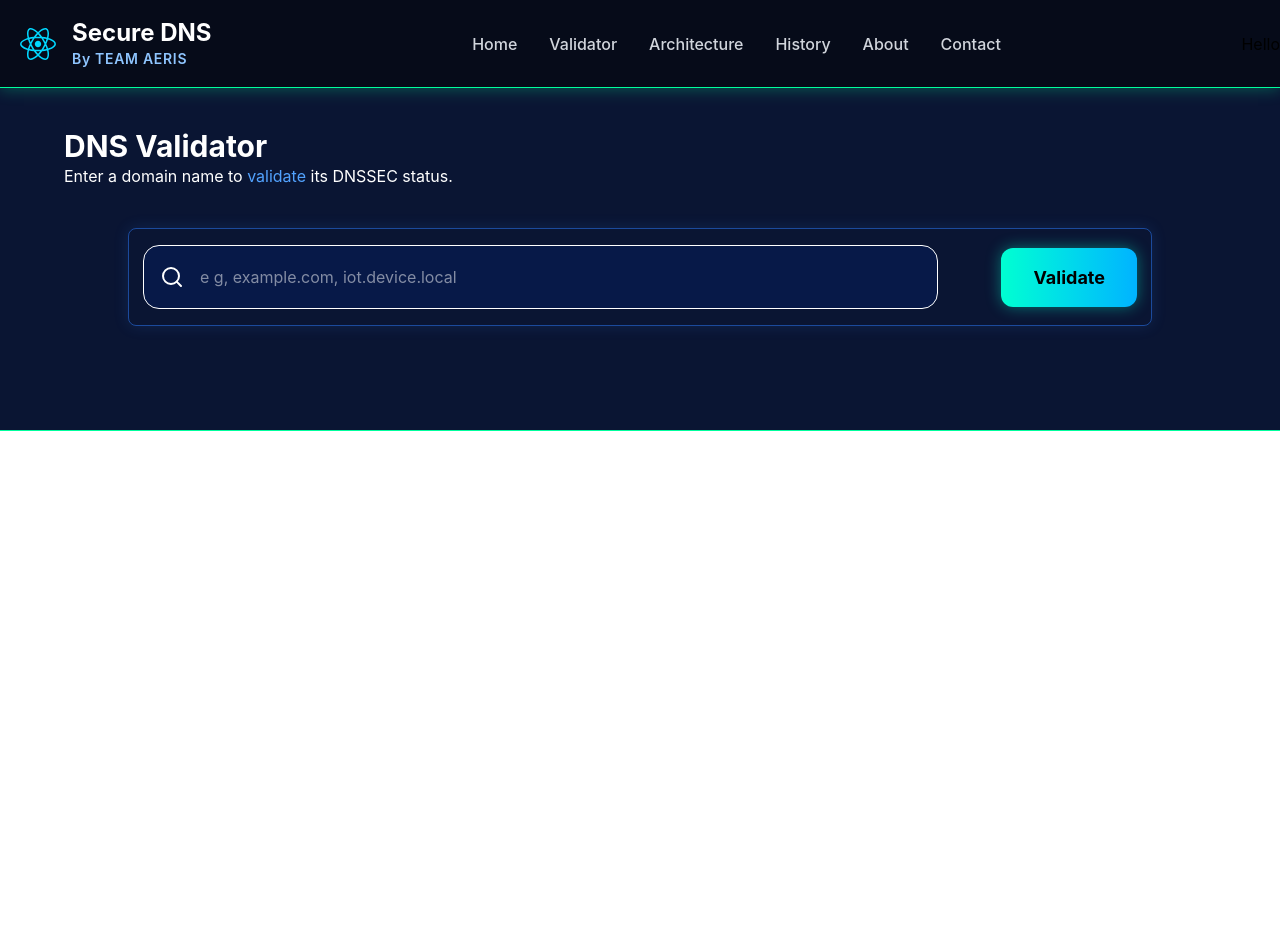
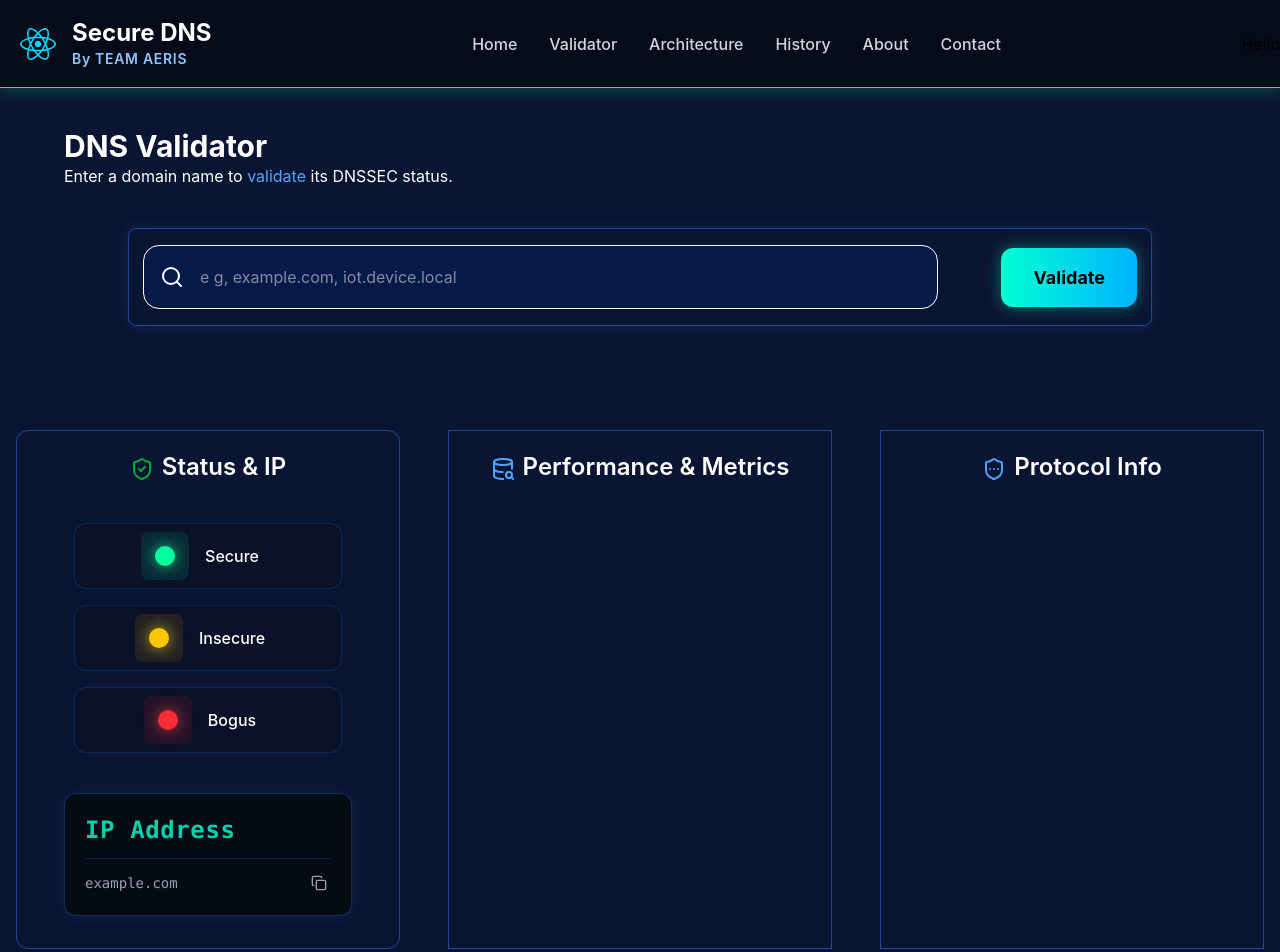
Before and after one commit to aiori-hackathon/TC336, a React app in the folder Frontend/: page /validate in a window 1280 px wide. Shown: the top 952 px of the page. Before the commit the page ends 800 px from the top, so only its background shows below. Built offline with nearby package versions, Linux system fonts and the light colour scheme; the HTML template or start-up script is replaced by a standard one.

Commit message:
Complete the Left Validate Data Component Code

```diff
--- /dev/null
+++ b/Frontend/src/components/IPCard.jsx
@@ -0,0 +1,51 @@
+import { useState } from 'react';
+import { Copy, Check } from 'lucide-react';
+
+const IPCard = (props) => {
+
+  const domain = props.domain || "example.com";
+  const ipAddress = props.ip || "IP Address";
+
+  const [copied, setCopied] = useState(false);
+
+  const handleCopy = () => {
+    navigator.clipboard.writeText(ipAddress)
+      .then(() => {
+        setCopied(true);
+        setTimeout(() => setCopied(false), 2000); // 2 second baad wapas icon change
+      })
+      .catch((err) => console.error("Copy failed!", err));
+  };
+
+  return (
+    // Main Container
+    <div className="w-72 bg-[#050B14] border border-blue-500/30 rounded-xl p-5 shadow-[0_0_15px_rgba(59,130,246,0.1)]">
+
+      <h2 className="text-[#00ffd0ce] text-2xl font-mono font-semibold tracking-wide">
+        {ipAddress}
+      </h2>
+
+      <div className="w-full h-px bg-blue-500/20 my-3"></div>
+
+      <div className="flex justify-between items-center">
+        <span className="text-gray-400 font-mono text-sm">
+          {domain}
+        </span>
+
+        <button
+          onClick={handleCopy}
+          className="text-gray-400 hover:text-[#00FFD1] transition-colors p-1"
+        >
+          {copied ? (
+            <Check className="w-4 h-4 text-[#00FFD1]" /> // Copy hone par Tick
+          ) : (
+            <Copy className="w-4 h-4" /> // Normal Copy icon
+          )}
+        </button>
+      </div>
+
+    </div>
+  );
+};
+
+export default IPCard;
--- /dev/null
+++ b/Frontend/src/components/LeftValidateData.jsx
@@ -0,0 +1,59 @@
+import React from 'react'
+import { ShieldCheck, DatabaseSearch, ShieldEllipsis } from 'lucide-react'
+import IPCard from './IPCard'
+
+const LeftValidateData = () => {
+    return (
+        <div className="w-[30%] rounded-xl pb-8 flex flex-col gap-10 items-center border border-blue-500/50">
+
+            {/*Top Heading of the Left Page*/}
+
+            <div className='flex gap-2 text-2xl font-semibold text-white items-center mt-5'>
+                <ShieldCheck className='text-green-600 mt-1' />
+                <h1>Status & IP</h1>
+            </div>
+
+            {/*3 Div of the status of the DNS in Left Page*/}
+
+            <div className="w-full flex flex-col items-center gap-4">
+
+                <div className="w-[70%] flex justify-center items-center gap-4 bg-[#0A1128] border border-blue-500/20 p-2 pr-6 rounded-xl">
+
+                    <div className="w-12 h-12 rounded-lg bg-[#00FF9D]/10 flex items-center justify-center">
+                        <div className="w-5 h-5 rounded-full bg-[#00FF9D] shadow-[0_0_15px_rgba(0,255,157,0.8)]"></div>
+                    </div>
+                    <span className="text-white font-medium">Secure</span>
+
+                </div>
+
+                <div className="w-[70%] flex justify-center items-center gap-4 bg-[#0A1128] border border-blue-500/20 p-2 pr-6 rounded-xl">
+
+                    <div className="w-12 h-12 rounded-lg bg-yellow-500/10 flex items-center justify-center">
+                        <div className="w-5 h-5 rounded-full bg-yellow-400 shadow-[0_0_15px_rgba(250,204,21,0.8)]"></div>
+                    </div>
+                    <span className="text-white font-medium">Insecure</span>
+
+                </div>
+
+                <div className="w-[70%] flex justify-center items-center gap-4 bg-[#0A1128] border border-blue-500/20 p-2 pr-6 rounded-xl">
+
+                    <div className="w-12 h-12 rounded-lg bg-red-500/10 flex items-center justify-center">
+                        <div className="w-5 h-5 rounded-full bg-red-500 shadow-[0_0_15px_rgba(239,68,68,0.8)]"></div>
+                    </div>
+                    <span className="text-white font-medium">Bogus</span>
+
+
+                </div>
+
+            </div>
+
+            {/*Real Validate DNS*/}
+
+            <div>
+                <IPCard />
+            </div>
+        </div>
+    )
+}
+
+export default LeftValidateData
--- a/Frontend/src/components/MainContent.jsx
+++ b/Frontend/src/components/MainContent.jsx
@@ -1,4 +1,5 @@
 import React from 'react'
+import { Link } from 'react-router-dom'
 
 const MainContent = () => {
     return (
@@ -8,7 +9,9 @@ const MainContent = () => {
             <p className="text-[18px] text-amber-50 pr-10 font-medium">An Authencitaed Gateway-Assisted DNSSEC Validator that offloads validation from resource-constrained IoT Devices, ensuring a safer, faster and more reliable internet experience.</p>
 
             <div className="flex gap-6">
+                <Link to='/validate'>
                     <button className="text-white py-3 px-7 font-medium text-[17px] border border-[#00FF9D] shadow-[0_2px_15px_rgba(0,255,157,0.3)] rounded-3xl hover:bg-[#00FF9D] hover:text-black">Start Validating</button>
+                </Link>
                 <button className="text-white py-3 px-7 font-medium text-[17px] border border-[#00FF9D] shadow-[0_2px_15px_rgba(0,255,157,0.3)] rounded-3xl hover:bg-[#00FF9D] hover:text-black">View Architecture</button>
             </div>
         </div>
--- a/Frontend/src/components/Validate.jsx
+++ b/Frontend/src/components/Validate.jsx
@@ -1,13 +1,19 @@
 import React from 'react'
 import TopNavbar from './TopNavbar'
 import ValidateContent from './ValidateContent'
+import ValidateData from './ValidateData'
 
 const Validate = () => {
     return (
-        <div className="fixed top-22 w-full">
+        <div className="w-full min-h-screen bg-[#0a1533] pt-22">
             <TopNavbar />
+
+            <div className="bg-[#0a1533] relative z-10 w-full flex justify-center pb-16 ">
+                <ValidateContent />
+            </div>
+
             <div className="bg-[#0a1533] relative z-10 w-full flex justify-center pb-16 border-b border-[#00FF9D] shadow- [0_1px_15px_rgba(0, 255, 157, 0.1)]">
-                <ValidateContent />
+                <ValidateData />
             </div>
 
         </div>
--- a/Frontend/src/components/ValidateData.jsx
+++ b/Frontend/src/components/ValidateData.jsx
@@ -1,11 +1,26 @@
 import React from 'react'
+import { ShieldCheck, DatabaseSearch, ShieldEllipsis } from 'lucide-react'
+import LeftValidateData from './LeftValidateData'
 
 const ValidateData = () => {
-  return (
-    <div>
+    return (
+        <div className="w-full flex gap-4 justify-around">
+            <LeftValidateData />
 
-    </div>
-  )
+            <div className="w-[30%] pb-8 flex flex-col items-center border border-blue-500/50">
+                <div className='flex gap-2 text-2xl font-semibold text-white items-center mt-5'>
+                    <DatabaseSearch className='text-blue-400 mt-1' />
+                    <h1>Performance & Metrics</h1>
+                </div>
+            </div>
+            <div className="w-[30%] pb-8 flex flex-col items-center border border-blue-500/50">
+                <div className='flex gap-2 text-2xl font-semibold text-white items-center mt-5'>
+                    <ShieldEllipsis className='text-blue-400 mt-1' />
+                    <h1>Protocol Info</h1>
+                </div>
+            </div>
+        </div>
+    )
 }
 
 export default ValidateData
--- a/Frontend/src/components/ValidateForm.jsx
+++ b/Frontend/src/components/ValidateForm.jsx
@@ -11,6 +11,7 @@
                         <Search className='ml-4'/>
                         <input className="focus:outline-none focus:ring-0 focus:border-blue-500/50 w-[90%]" type="text" placeholder='e g, example.com, iot.device.local' />
                     </div>
+
                     <button className="w-full md:w-auto px-8 py-3 md:py-4 text-[18px] rounded-xl font-bold text-black bg-linear-to-r from-[#00FFD1] to-[#00B3FF] shadow-[0_0_15px_rgba(0,255,209,0.4)] hover:scale-105 transition-transform">
                         Validate
                     </button>
```
Also changed, not shown: Frontend/src/components/CircularDataBar.jsx (added, +30 -0 lines). Lines whose indentation alone changed are shown as unchanged.
